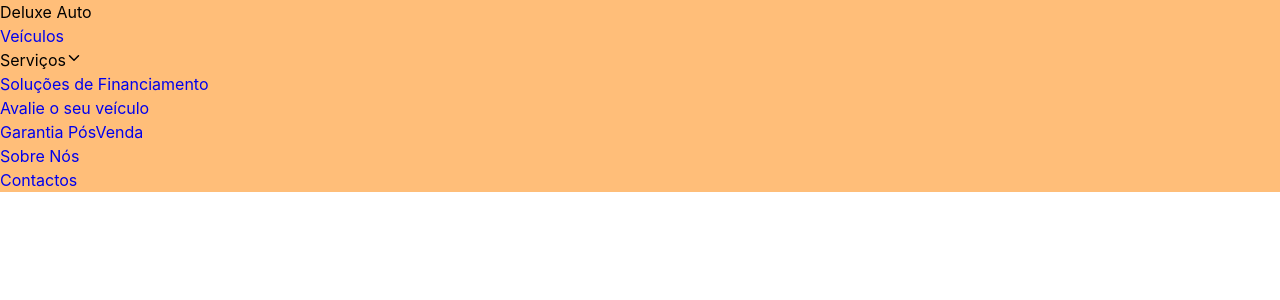
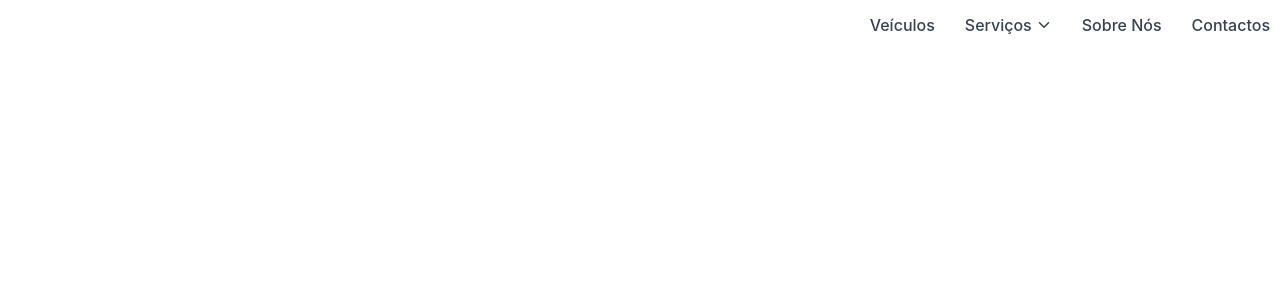
Before and after one commit to jlazaro22/deluxe-auto-project, a React (Vite) app: page / in a window 1280 px wide. Shown: the top 300 px of the page. Built offline with nearby package versions, Linux system fonts and the light colour scheme; data requests are answered from the project's data file.

Commit message:
added react-router and responsive main navigation

```diff
--- a/css/index.css
+++ /dev/null
@@ -1,54 +0,0 @@
-/* Local Font */
-@font-face {
-  font-family: Galada-Regular;
-  src: url("/fonts/galada-regular.ttf");
-}
-/* CSS reset */
-/* makes sizing simpler */
-*,
-*::before,
-*::after {
-  box-sizing: border-box;
-}
-
-/* remove default spacing */
-/* force styling of type through styling, rather than elements */
-* {
-  margin: 0;
-  padding: 0;
-  font: inherit;
-}
-
-/* dark mode user-agent-styles */
-/* min body height */
-body {
-  min-height: 100vh;
-}
-
-/* responsive images/videos */
-img,
-picture,
-svg,
-video {
-  display: block;
-  max-width: 100%;
-}
-
-/* CSS variables */
-/* CSS Variables */
-/* Fonts */
-/* Colors */
-/* .container padding */
-/* global styles */
-:root {
-  font-family: Inter, system-ui, Avenir, Helvetica, Arial, sans-serif;
-  line-height: 1.5;
-  font-weight: 400;
-  font-synthesis: none;
-  text-rendering: optimizeLegibility;
-  -webkit-font-smoothing: antialiased;
-  -moz-osx-font-smoothing: grayscale;
-  -webkit-text-size-adjust: 100%;
-}
-
-/* main navigation */
--- a/src/features/main-navbar/components/MainNavBar.jsx
+++ b/src/features/main-navbar/components/MainNavBar.jsx
@@ -1,9 +1,15 @@
 import { useSelector } from 'react-redux';
 import { NavLink } from 'react-router-dom';
 import { IoChevronDownOutline } from 'react-icons/io5';
+import { useState } from 'react';
 
 export default function MainNavBar() {
 	const { mainNavBarItems } = useSelector((state) => state.mainNavBarItems);
+	const [toggled, setToggled] = useState(false);
+
+	const toggleSubMenu = (event) => {
+		event.currentTarget.classList.toggle('toggled');
+	};
 
 	const renderItems = () => {
 		return mainNavBarItems.map((item, idx) => (
@@ -11,7 +17,7 @@ export default function MainNavBar() {
 				{item.url ? (
 					<NavLink to={item.url}>{item.name}</NavLink>
 				) : (
-					<span>
+					<span onClick={toggleSubMenu}>
 						{item.name}
 						<IoChevronDownOutline />
 					</span>
@@ -36,16 +42,19 @@ export default function MainNavBar() {
 	return (
 		<>
 			<nav className='main-nav'>
-				<div className='container'>
+				<div className='nav-container'>
 					<div className='logo'>Deluxe Auto</div>
-					<div className='hamburguer'>
+					<div
+						className={`hamburger${toggled ? ' close' : ''}`}
+						onClick={() => setToggled(!toggled)}
+					>
 						<span className='meat'></span>
 						<span className='meat'></span>
 						<span className='meat'></span>
 						<span className='meat'></span>
 					</div>
 				</div>
-				<ul className='menu'>{renderItems()}</ul>
+				<ul className={`menu${toggled ? ' active' : ''}`}>{renderItems()}</ul>
 			</nav>
 		</>
 	);
--- a/src/scss/index.scss
+++ b/src/scss/index.scss
@@ -15,3 +15,8 @@
 
 /* main navigation */
 @import './shared/main-navbar';
+
+/* pages... */
+
+/* media queries */
+@import './shared/media-queries';
--- a/src/scss/shared/_main-navbar.scss
+++ b/src/scss/shared/_main-navbar.scss
@@ -1,5 +1,144 @@
 nav.main-nav {
-	background: $bg-secondary; //temp
 	display: flex;
 	flex-direction: column;
+	// background-color: rgba(55, 65, 81, 0);
+	// transition: background-color ease-in-out 0.25s;
+
+	// &:hover {
+	// 	background-color: rgba(55, 65, 81, 0.7);
+
+	// 	& .nav-container .hamburger .meat {
+	// 		background: $bg-secondary;
+	// 	}
+	// }
+
+	& .nav-container {
+		padding: 10px;
+		display: flex;
+		justify-content: space-between;
+		align-items: center;
+
+		& .logo {
+			font-family: $font-brand;
+			font-size: 1.25rem;
+			color: $color-secondary;
+			visibility: hidden;
+			opacity: 0;
+		}
+
+		& .hamburger {
+			position: relative;
+			width: 30px;
+			height: 20px;
+			cursor: pointer;
+			user-select: none;
+
+			.meat {
+				position: absolute;
+				width: 100%;
+				height: 4px;
+				display: block;
+				border-radius: 4px;
+				background: $bg-primary;
+				transition: all 0.3s cubic-bezier(0.4, 0, 0.2, 1);
+
+				&:first-child {
+					top: 0;
+				}
+
+				&:nth-child(2),
+				&:nth-child(3) {
+					top: 50%;
+					transform: translateY(-50%);
+				}
+
+				&:last-child {
+					bottom: 0;
+				}
+			}
+
+			&.close {
+				.meat:first-child,
+				.meat:last-child {
+					opacity: 0;
+				}
+
+				.meat:first-child {
+					transform: translateY(20px) scale(0);
+				}
+
+				.meat:last-child {
+					transform: translateY(-20px) scale(0);
+				}
+
+				.meat:nth-child(2) {
+					transform: rotate(45deg);
+				}
+
+				.meat:nth-child(3) {
+					transform: rotate(-45deg);
+				}
+			}
+		}
+	}
+
+	& .menu {
+		display: flex;
+		flex-direction: column;
+		gap: 10px;
+		max-height: 0px;
+		overflow: hidden;
+		transition: max-height 0.6s ease-in-out;
+
+		&.active {
+			max-height: 500px;
+		}
+
+		& li {
+			position: relative;
+			font-weight: 500;
+			cursor: pointer;
+
+			& a,
+			& span {
+				height: 100%;
+				padding: 10px 20px;
+				display: flex;
+				justify-content: center; // to review
+				align-items: center;
+				gap: 4px;
+				color: $color-secondary;
+			}
+
+			& a:hover {
+				background: $bg-secondary;
+			}
+
+			& span svg {
+				transition: transform 0.3s ease-in-out;
+			}
+
+			& span.toggled {
+				svg {
+					transform: rotate(-180deg);
+				}
+
+				+ .sub-menu {
+					max-height: 500px;
+				}
+			}
+		}
+	}
+
+	.sub-menu {
+		max-height: 0;
+		overflow: hidden;
+		transition: max-height 0.5s ease-in-out;
+		z-index: 1;
+
+		& li a {
+			padding: 10px 40px;
+			font-weight: 400;
+		}
+	}
 }
--- /dev/null
+++ b/src/scss/shared/_media-queries.scss
@@ -0,0 +1,64 @@
+/* Media Queries */
+
+// Mobile phones
+@media (min-width: 768px) {
+	nav.main-nav {
+		flex-direction: row;
+		justify-content: space-between;
+
+		& .hamburger {
+			display: none;
+		}
+
+		& .menu {
+			max-height: none;
+			flex-direction: row;
+			overflow: visible;
+
+			& li {
+				& a,
+				& span {
+					padding: 0 10px;
+				}
+
+				& span.toggled + .sub-menu {
+					max-height: 0;
+				}
+
+				&:hover .sub-menu,
+				&:hover span.toggled + .sub-menu {
+					max-height: 500px;
+				}
+			}
+
+			&.close .sub-menu {
+				display: none;
+			}
+		}
+	}
+
+	.sub-menu {
+		position: absolute;
+		left: -10px;
+		background: rgba(55, 65, 81, 0.7);
+		border-bottom-left-radius: 5px;
+		border-bottom-right-radius: 5px;
+
+		& li a {
+			padding: 10px 20px;
+		}
+
+		// li:last-child a {
+		// 	border-bottom-left-radius: 5px;
+		// 	border-bottom-right-radius: 5px;
+		// }
+	}
+}
+
+// Tablets
+@media (min-width: 769px) and (max-width: 992px) {
+}
+
+// Desktop
+@media (min-width: 993px) {
+}
```
Also changed, not shown: public/images/icons/arrow-down.svg (deleted).
